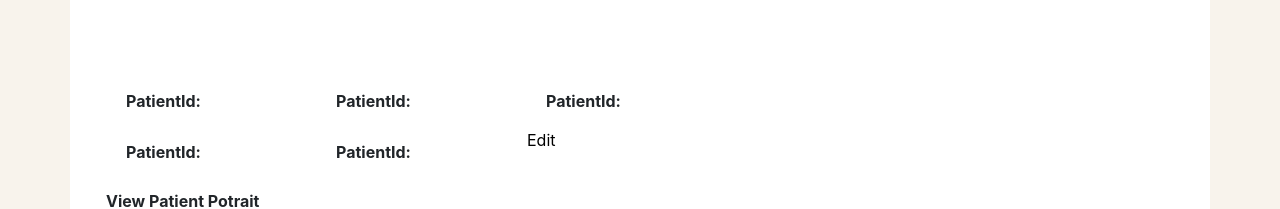
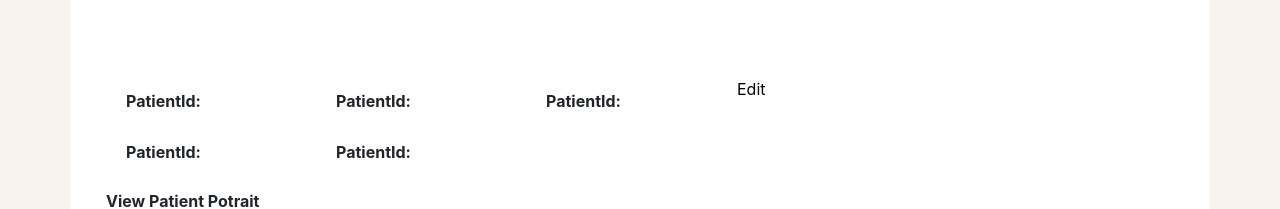
Before and after one commit to Infintrix-Global/flexaligner, a React (Create React App) app: page /patient-details in a window 1280 px wide. Shown: the part 267-476 px from the top of the page. Built offline with nearby package versions, Linux system fonts and the light colour scheme; no server answers.

Commit message:
editable

```diff
--- a/src/Admin/Pages/PatientDetails.js
+++ b/src/Admin/Pages/PatientDetails.js
@@ -167,7 +167,7 @@ function PatientList() {
           <Row className="mt-5 mb-5 p-4" style={{ backgroundColor: "white" }}>
             <Col className="mt-5">
               <Row>
-                <table style={{width: "40em"}}>
+                <table style={{width: "45em"}}>
                   <tr>
                     <th style={{width:"110px", wordWrap:"break-word",display:"inline-block",marginTop:"10px"}}>PatientId:</th>
                     <td contentEditable="false" style={{width:"100px", wordWrap:"break-word",display:"inline-block",marginTop:"10px"}}>{patient[0]?.PatientId}</td>
@@ -175,13 +175,14 @@ function PatientList() {
                     <td contentEditable="false" style={{width:"100px", wordWrap:"break-word",display:"inline-block",marginTop:"10px"}}>{patient[0]?.PatientId}</td>
                     <th style={{width:"110px", wordWrap:"break-word",display:"inline-block",marginTop:"10px"}}>PatientId:</th>
                     <td contentEditable="false" style={{width:"100px", wordWrap:"break-word",display:"inline-block",marginTop:"10px"}}>{patient[0]?.PatientId}</td>
+                    <Button variant="" className="action-i edit editbtn">
+                    Edit
+                  </Button>
                     <th style={{width:"110px", wordWrap:"break-word",display:"inline-block",marginTop:"10px"}}>PatientId:</th>
                     <td contentEditable="false" style={{width:"100px", wordWrap:"break-word",display:"inline-block",marginTop:"10px"}}>{patient[0]?.PatientId}</td>
                     <th style={{width:"110px", wordWrap:"break-word",display:"inline-block",marginTop:"10px"}}>PatientId:</th>
                     <td contentEditable="false" style={{width:"100px", wordWrap:"break-word",display:"inline-block",marginTop:"10px"}}>{patient[0]?.PatientId}</td>
-                  <Button variant="" className="action-i edit editbtn">
-                    Edit
-                  </Button>
+
                   </tr>
 
                 </table>
```
